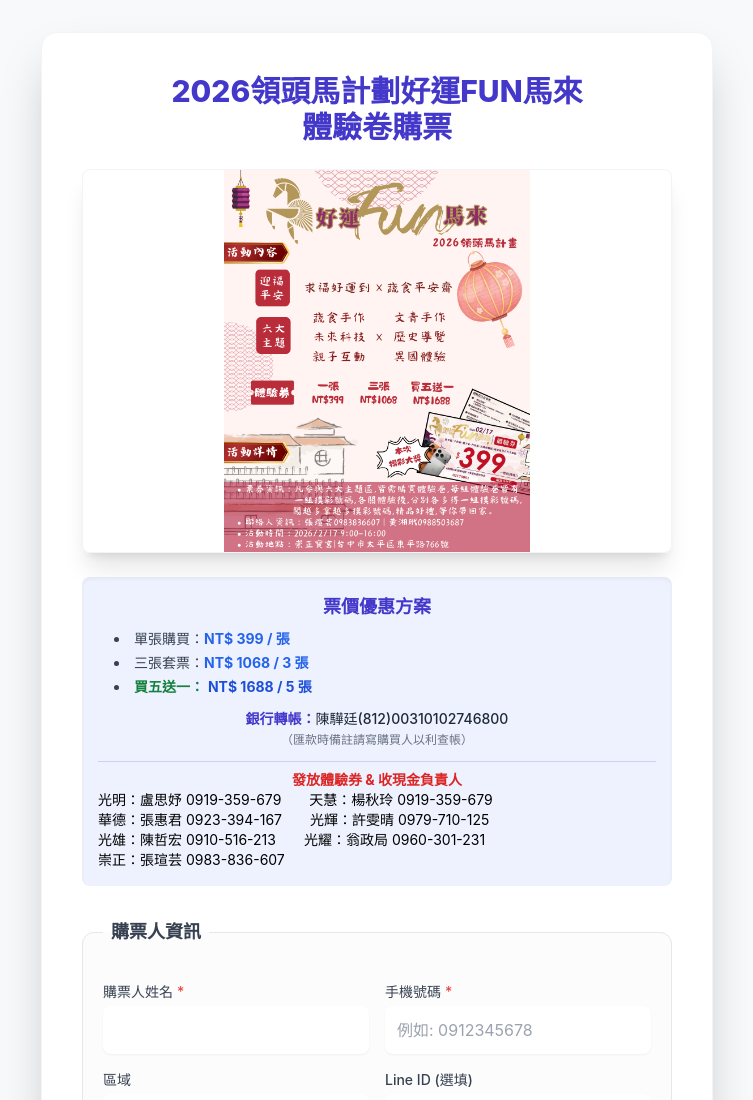
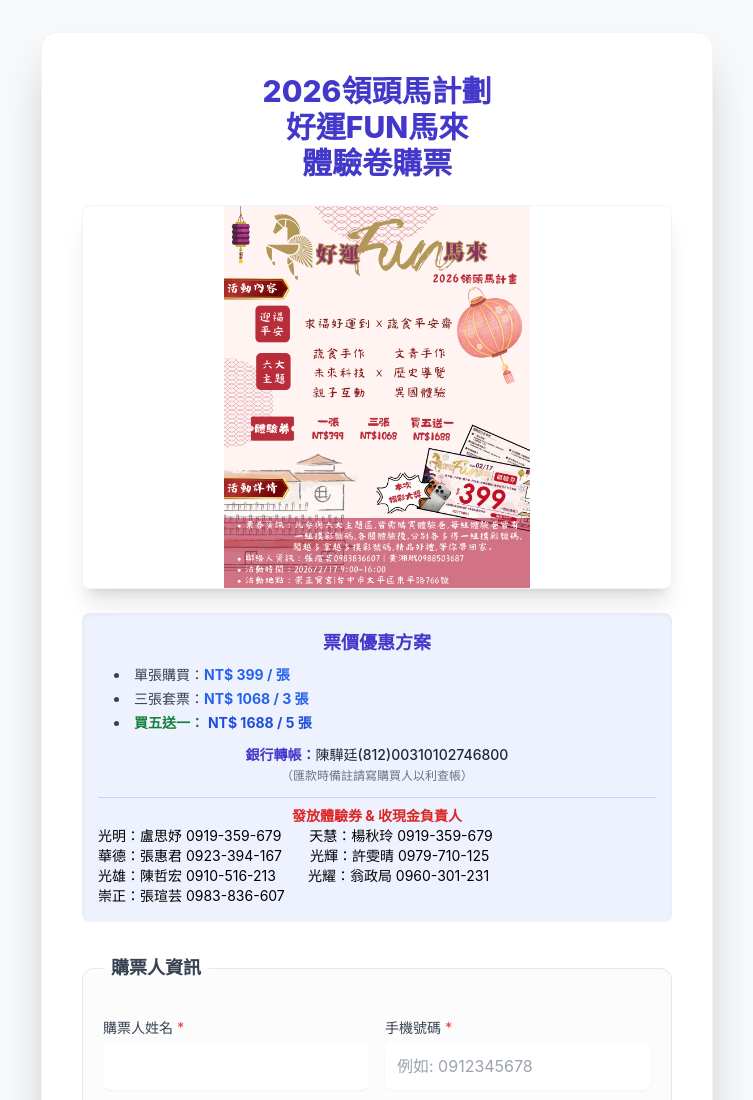
Before and after one commit to chy0205/0217, a plain HTML site: page index.html in a window 1280 px wide. Shown: the top 1100 px of the page, without its empty margins (263-1016 px from the left). Drawn offline with nearby package versions, Linux system fonts and the light colour scheme.

Commit message:
Update index.html

```diff
--- a/index.html
+++ b/index.html
@@ -273,7 +273,7 @@
     <div class="w-full max-w-2xl bg-white shadow-2xl rounded-2xl p-6 md:p-10 border border-gray-100">
 
         <header class="text-center mb-8">
-            <h1 class="text-3xl font-extrabold text-indigo-700">2026領頭馬計劃好運FUN馬來</p>體驗卷購票</h1>
+            <h1 class="text-3xl font-extrabold text-indigo-700">2026領頭馬計劃</p>好運FUN馬來</p>體驗卷購票</h1>
             <p class="mt-2 text-gray-500"> </p>
 
             <!-- 【新增圖片區塊】 -->
@@ -318,7 +318,7 @@
 
     <p class="text-sm">光明：盧思妤 0919-359-679　　天慧：楊秋玲 0919-359-679</p>
     <p class="text-sm">華德：張惠君 0923-394-167　　光輝：許雯晴 0979-710-125</p>
-    <p class="text-sm">光雄：陳哲宏 0910-516-213　　光耀：翁政局 0960-301-231</p>
+    <p class="text-sm">光雄：陳哲宏 0910-516-213  　　光耀：翁政局 0960-301-231</p>
     <p class="text-sm">崇正：張瑄芸 0983-836-607</p>
 
 </div>
```
